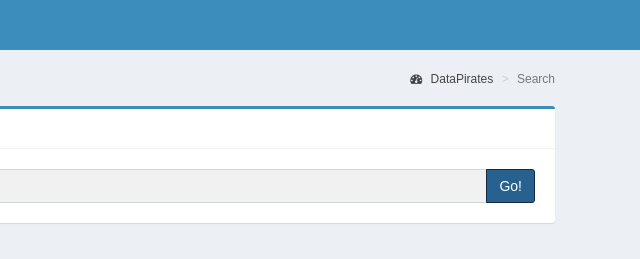
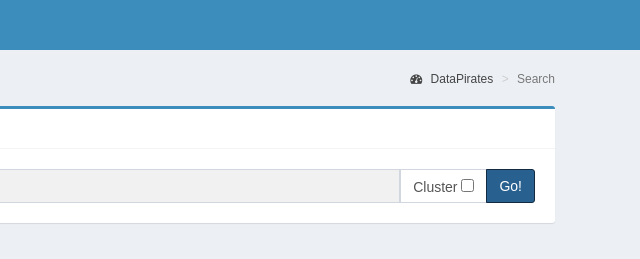
Before and after one commit to nimbo3/DataPirates-UI, a plain HTML site: page index.html in a window 1280 px wide. Both pictures are taken after a click on the button "Go!". Shown: the top 259 px of the page, 640-1280 px from the left. Drawn offline with Linux system fonts and the light colour scheme; no server answers.

Commit message:
Add query for clustering

```diff
--- a/index.html
+++ b/index.html
@@ -116,6 +116,8 @@
                                         </ul>
                                     </div>
                                     <input type="text" class="form-control" id="query">
+                                    <span class="input-group-addon"> Cluster <input type="checkbox" id="cluster"> </span>
+
                                     <span class="input-group-btn">
                                         <button type="button" class="btn btn-primary" onclick="search()">Go!</button>
                                     </span>
@@ -268,7 +270,7 @@
                 document.getElementById('loading').classList.remove("hidden");
                 document.getElementById('loading').classList.add("visible");
                 document.getElementById('search-time').innerHTML = "";
-                var url = 'http://144.76.1.83:7080/search?query=' + document.getElementById("query").value + '&lang=' + language.toLowerCase();
+                var url = 'http://144.76.1.83:7080/search?query=' + document.getElementById("query").value + '&lang=' + language.toLowerCase() + '&cluster=' + document.getElementById("cluster").checked;
                 console.log(url);
                 fetch(url)
                     .then(function (resp) {
```
